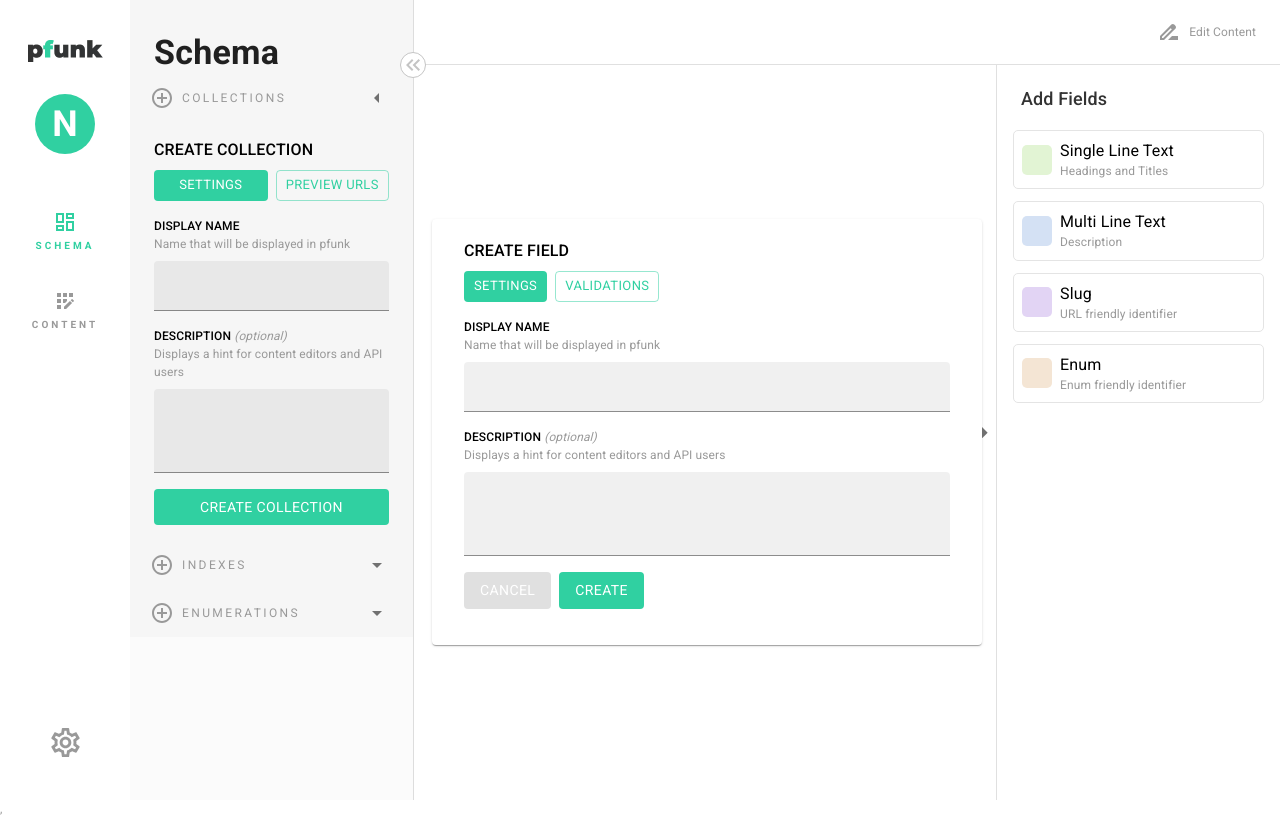
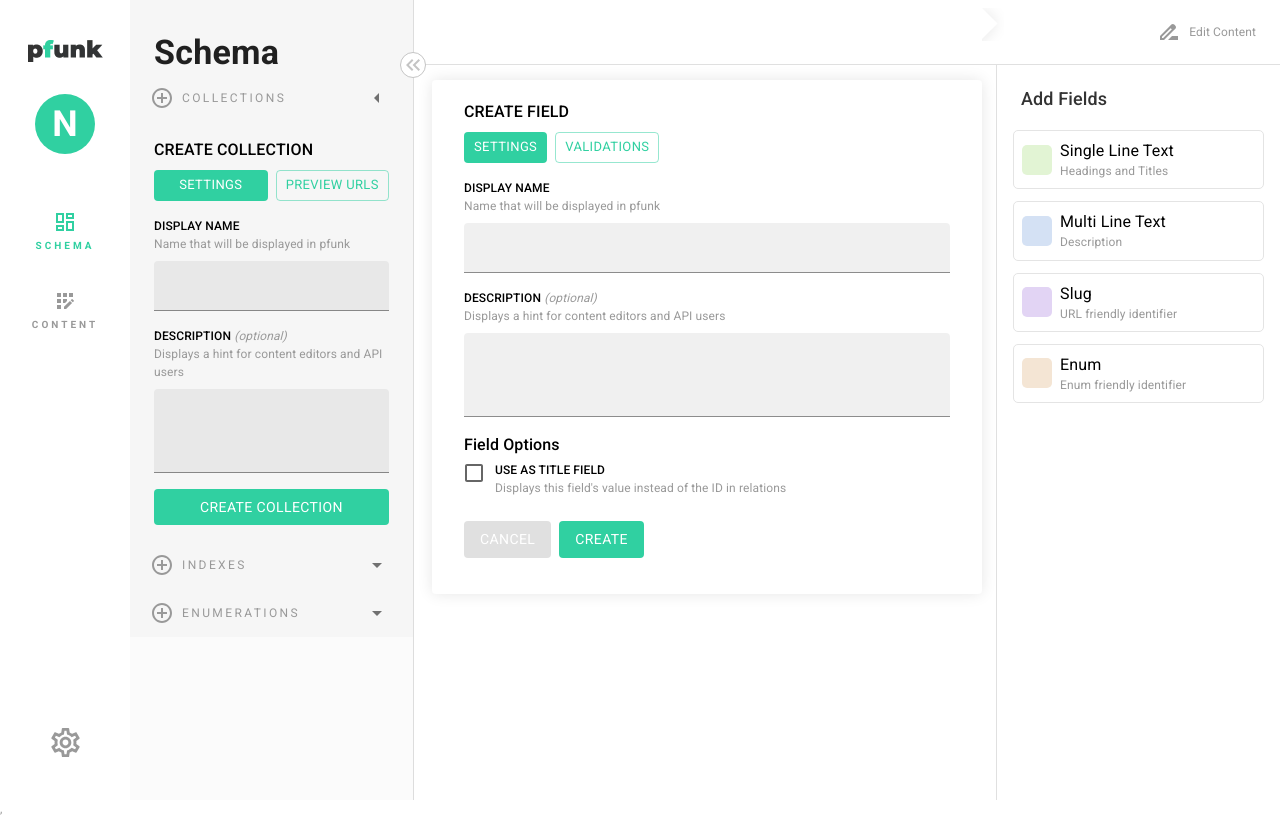
Before and after one commit to capless/pfunk-ui, a React (Create React App) app: page /schema in a window 1280 px wide. Built offline with nearby package versions, Linux system fonts and the light colour scheme.

Commit message:
Add create field content

```diff
--- a/src/components/AddFields.tsx
+++ b/src/components/AddFields.tsx
@@ -1,9 +1,6 @@
 import * as React from "react";
 import { styled, useTheme } from "@mui/material/styles";
 import Box from "@mui/material/Box";
-import Drawer from "@mui/material/Drawer";
-import MuiAppBar, { AppBarProps as MuiAppBarProps } from "@mui/material/AppBar";
-import Toolbar from "@mui/material/Toolbar";
 import List from "@mui/material/List";
 import Typography from "@mui/material/Typography";
 import ListItem from "@mui/material/ListItem";
@@ -17,14 +14,25 @@ import {
 import CreateField from "./CreateField";
 
 const LightTooltip = styled(({ className, ...props }: TooltipProps) => (
-  <Tooltip {...props} classes={{ popper: className }} />
+  <Tooltip {...props} classes={{ popper: className, ...props.classes }} />
 ))(({ theme }) => ({
   [`& .${tooltipClasses.tooltip}`]: {
+    marginTop: "1rem",
     maxWidth: "none",
     backgroundColor: theme.palette.common.white,
     color: "rgba(0, 0, 0, 0.87)",
-    boxShadow: theme.shadows[1],
+    boxShadow: theme.shadows[24],
     fontSize: 11,
+    "& .MuiTooltip-arrow": {
+      color: theme.palette.common.white,
+      marginTop: "-26rem",
+      marginRight: "-2em",
+      height: "3em",
+      width: "2em",
+      "&:before": {
+        boxShadow: theme.shadows[24],
+      },
+    },
   },
 }));
 
@@ -53,8 +61,9 @@ export default function AddFields() {
           disableFocusListener
           disableHoverListener
           disableTouchListener
-          title={<CreateField />}
-          placement="left"
+          title={<CreateField onClose={handleTooltipClose} />}
+          placement="left-start"
+          classes={{}}
         >
           <Box
             sx={{
--- a/src/components/CreateField.tsx
+++ b/src/components/CreateField.tsx
@@ -1,16 +1,13 @@
 import * as React from "react";
 import { styled } from "@mui/material/styles";
-import { ArrowDropDown, AddCircleOutline } from "@mui/icons-material";
 import {
-  Accordion as MuiAccordion,
-  AccordionDetails as MuiAccordionDetails,
-  AccordionSummary as MuiAccordionSummary,
-  AccordionProps,
-  AccordionSummaryProps,
   Typography,
   Box,
   Button,
   TextField,
+  FormGroup,
+  FormControlLabel,
+  Checkbox,
 } from "@mui/material";
 
 const StyledBox = styled(Box)(({ theme }) => ({
@@ -38,15 +35,30 @@ const StyledBox = styled(Box)(({ theme }) => ({
         fontStyle: "italic",
         color: "#999999",
       },
+      "& .big": {
+        fontSize: "1rem",
+        textTransform: "none",
+      },
     },
     "& .fieldDesc": {
       marginBottom: theme.spacing(1),
       fontSize: "0.75rem",
     },
+    "& .MuiFormControlLabel-root": {
+      alignItems: "flex-start",
+      "& .MuiCheckbox-root": {
+        paddingTop: 0,
+      },
+    },
   },
 }));
 
-export default function CreateField() {
+interface ICreateFieldProps {
+  onClose: () => void;
+}
+
+export default function CreateField(props: ICreateFieldProps) {
+  const { onClose } = props;
   const [showSettings, setShowSettings] = React.useState(true);
   const boxRef = React.useRef();
   const [boxWidth, setBoxWidth] = React.useState(0);
@@ -97,22 +109,133 @@ export default function CreateField() {
             </Typography>
             <TextField fullWidth multiline rows={3} variant="filled" />
           </Box>
+          <Box className="fieldBox">
+            <Typography gutterBottom className="fieldTitle">
+              <span className="big">Field Options</span>
+            </Typography>
+            <FormGroup>
+              <FormControlLabel
+                disableTypography
+                control={<Checkbox />}
+                label={
+                  <Box>
+                    <Typography className="fieldTitle">
+                      Use as title field
+                    </Typography>
+                    <Typography className="fieldDesc">
+                      Displays this field's value instead of the ID in relations
+                    </Typography>
+                  </Box>
+                }
+              />
+            </FormGroup>
+          </Box>
         </Box>
       ) : (
-        <Box sx={{ py: 3 }}>
+        <Box>
           <Box className="fieldBox">
-            <Typography className="fieldDesc">
-              <i>
-                Preview URLs can be added after creating the model in sidebar
-                configuration
-              </i>
-            </Typography>
+            <FormGroup>
+              <FormControlLabel
+                disableTypography
+                control={<Checkbox />}
+                label={
+                  <Box>
+                    <Typography className="fieldTitle">
+                      Make field required
+                    </Typography>
+                    <Typography className="fieldDesc">
+                      Prevents saving an entry if this field is empty
+                    </Typography>
+                  </Box>
+                }
+              />
+            </FormGroup>
+          </Box>
+          <Box className="fieldBox">
+            <FormGroup>
+              <FormControlLabel
+                disableTypography
+                control={<Checkbox />}
+                label={
+                  <Box>
+                    <Typography className="fieldTitle">
+                      Set field as unique
+                    </Typography>
+                    <Typography className="fieldDesc">
+                      Ensures that a multiple entries can't have the same value
+                      for this field
+                    </Typography>
+                  </Box>
+                }
+              />
+            </FormGroup>
+          </Box>
+          <Box className="fieldBox">
+            <FormGroup>
+              <FormControlLabel
+                disableTypography
+                control={<Checkbox />}
+                label={
+                  <Box>
+                    <Typography className="fieldTitle">
+                      Limit character count
+                    </Typography>
+                    <Typography className="fieldDesc">
+                      Specifies a minimum and/or maximum allowed number of
+                      characters
+                    </Typography>
+                  </Box>
+                }
+              />
+            </FormGroup>
+          </Box>
+          <Box className="fieldBox">
+            <FormGroup>
+              <FormControlLabel
+                disableTypography
+                control={<Checkbox />}
+                label={
+                  <Box>
+                    <Typography className="fieldTitle">
+                      Match a specific pattern
+                    </Typography>
+                    <Typography className="fieldDesc">
+                      Only accepts specified regular expression (e.g. e-mail,
+                      URL)
+                    </Typography>
+                  </Box>
+                }
+              />
+            </FormGroup>
+          </Box>
+          <Box className="fieldBox">
+            <FormGroup>
+              <FormControlLabel
+                disableTypography
+                control={<Checkbox />}
+                label={
+                  <Box>
+                    <Typography className="fieldTitle">
+                      Restrict a specific pattern
+                    </Typography>
+                    <Typography className="fieldDesc">
+                      Doesn't accept a specified regular expression
+                    </Typography>
+                  </Box>
+                }
+              />
+            </FormGroup>
           </Box>
         </Box>
       )}
 
       <Box className="buttonBox">
-        <Button variant="contained" color="inherit" sx={{ mr: 1 }}>
+        <Button
+          variant="contained"
+          color="inherit"
+          sx={{ mr: 1 }}
+          onClick={onClose}
+        >
           Cancel
         </Button>
         <Button variant="contained">Create</Button>
--- a/src/components/MainNavigation.tsx
+++ b/src/components/MainNavigation.tsx
@@ -1,5 +1,5 @@
 import * as React from "react";
-import { styled, useTheme } from "@mui/material/styles";
+import { styled } from "@mui/material/styles";
 import Box from "@mui/material/Box";
 import Drawer from "@mui/material/Drawer";
 import MuiAppBar, { AppBarProps as MuiAppBarProps } from "@mui/material/AppBar";
@@ -78,7 +78,6 @@ const DrawerHeader = styled("div")(({ theme }) => ({
 }));
 
 export default function PersistentDrawerLeft() {
-  const theme = useTheme();
   const [open, setOpen] = React.useState(true);
 
   const handleDrawerOpen = () => {
--- a/src/theme.ts
+++ b/src/theme.ts
@@ -1,4 +1,10 @@
 import { createTheme } from "@mui/material/styles";
+import shadows, { Shadows } from "@mui/material/styles/shadows";
+
+const newShadow = "0px 0px 15px rgba(0, 0, 0, 0.1)";
+const customShadows = shadows.map((e, i) =>
+  i === 24 ? newShadow : e
+) as Shadows;
 
 // A custom theme for this app
 const theme = createTheme({
@@ -31,6 +37,7 @@ const theme = createTheme({
       },
     },
   },
+  shadows: customShadows,
 });
 
 export default theme;
```
